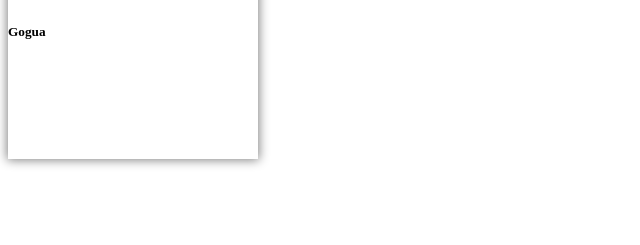
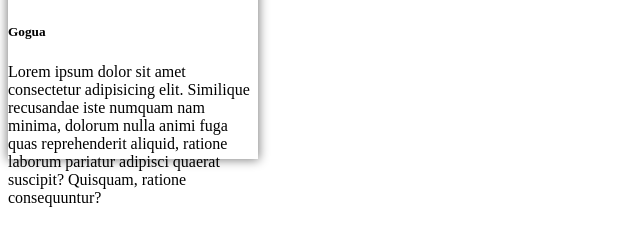
Before and after one commit to GafrindashviliGiorgi/lesson2react, a React (Vite) app: page / in a window 1280 px wide. Shown: the part 249-494 px from the top of the page, without its empty margins (0-640 px from the left). Built offline with nearby package versions, Linux system fonts and the light colour scheme.

Commit message:
add codes

```diff
--- a/src/App.jsx
+++ b/src/App.jsx
@@ -14,6 +14,7 @@ function App() {
         <img src={cardinfo.image} alt="" />
         <h4>{cardinfo.firstName}</h4>
         <h5>{cardinfo.lastName}</h5>
+        <p>Lorem ipsum dolor sit amet consectetur adipisicing elit. Similique recusandae iste numquam nam minima, dolorum nulla animi fuga quas reprehenderit aliquid, ratione laborum pariatur adipisci quaerat suscipit? Quisquam, ratione consequuntur?</p>
       </div>
     </>
   )
```
